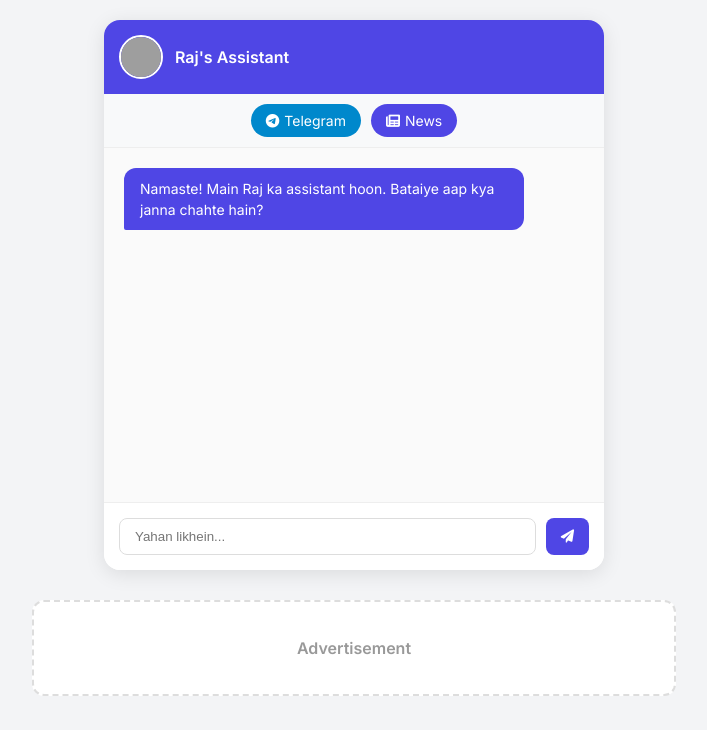
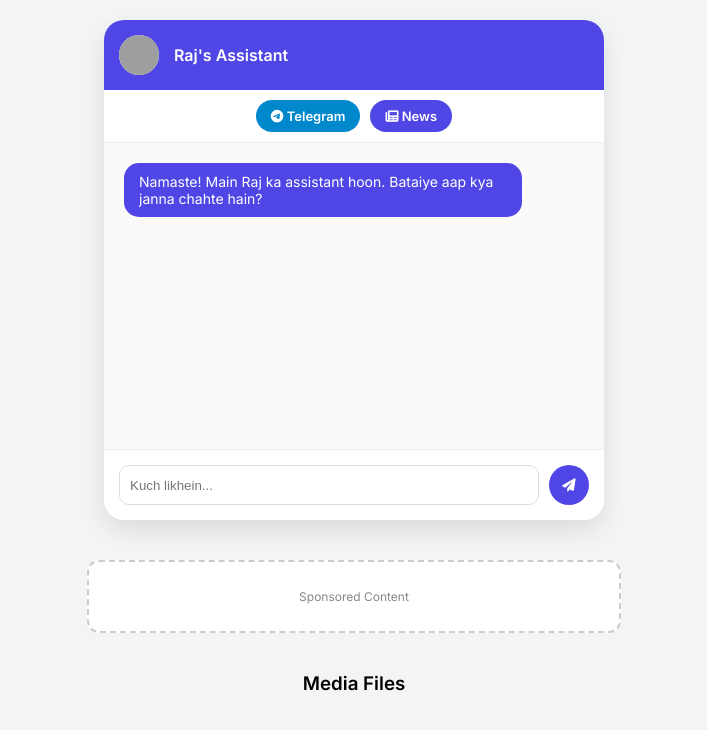
Before and after one commit to rajdev1009/Rajdev-site, a Flask app: page / in a window 1280 px wide. Shown: the top 730 px of the page, without its empty margins (286-993 px from the left). Run offline with Flask 3, Linux system fonts and the light colour scheme; grey boxes are pictures that could not be loaded.

Commit message:
Update index.html

```diff
--- a/templates/index.html
+++ b/templates/index.html
@@ -7,96 +7,86 @@
     <link href="https://fonts.googleapis.com/css2?family=Inter:wght@400;600&display=swap" rel="stylesheet">
     <link rel="stylesheet" href="https://cdnjs.cloudflare.com/ajax/libs/font-awesome/6.0.0/css/all.min.css">
     <style>
-        :root { --primary: #4f46e5; --bg: #f3f4f6; --telegram: #0088cc; }
+        :root { --primary: #4f46e5; --bg: #f3f4f6; --tg: #0088cc; }
         body { font-family: 'Inter', sans-serif; background: var(--bg); margin: 0; padding: 20px; display: flex; flex-direction: column; align-items: center; }
 
-        /* Chat Design */
-        .chat-container { width: 100%; max-width: 500px; height: 550px; background: white; border-radius: 16px; box-shadow: 0 4px 20px rgba(0,0,0,0.1); display: flex; flex-direction: column; overflow: hidden; }
-        .header { background: var(--primary); color: white; padding: 15px; display: flex; align-items: center; gap: 12px; }
-        .header img { width: 40px; height: 40px; border-radius: 50%; border: 2px solid white; }
+        /* Chat Box */
+        .chat-card { width: 100%; max-width: 500px; height: 500px; background: white; border-radius: 20px; box-shadow: 0 10px 25px rgba(0,0,0,0.1); display: flex; flex-direction: column; overflow: hidden; margin-bottom: 20px; }
+        .header { background: var(--primary); color: white; padding: 15px; display: flex; align-items: center; gap: 15px; }
+        .header img { width: 40px; height: 40px; border-radius: 50%; background: #fff; }
 
-        /* Links Section */
-        .links-bar { padding: 10px; display: flex; gap: 10px; justify-content: center; background: #f8f9fa; border-bottom: 1px solid #eee; }
-        .link-btn { text-decoration: none; color: white; padding: 8px 15px; border-radius: 20px; font-size: 14px; display: flex; align-items: center; gap: 5px; transition: 0.3s; }
-        .tg-btn { background: var(--telegram); }
-        .news-btn { background: var(--primary); }
-        .link-btn:hover { opacity: 0.9; transform: translateY(-2px); }
+        /* Buttons */
+        .links { display: flex; gap: 10px; justify-content: center; padding: 10px; background: #fff; border-bottom: 1px solid #eee; }
+        .btn { text-decoration: none; color: white; padding: 8px 15px; border-radius: 20px; font-size: 13px; font-weight: 600; }
+        .btn-tg { background: var(--tg); }
+        .btn-news { background: var(--primary); }
 
         #chat-box { flex: 1; padding: 20px; overflow-y: auto; display: flex; flex-direction: column; gap: 10px; background: #fafafa; }
-        .msg { padding: 10px 16px; border-radius: 12px; font-size: 14px; max-width: 80%; line-height: 1.5; }
-        .bot { background: var(--primary); color: white; align-self: flex-start; border-bottom-left-radius: 2px; }
-        .user { background: #e5e7eb; color: #1f2937; align-self: flex-end; border-bottom-right-radius: 2px; }
+        .msg { padding: 10px 15px; border-radius: 15px; font-size: 14px; max-width: 80%; }
+        .bot { background: var(--primary); color: white; align-self: flex-start; }
+        .user { background: #e2e2e2; color: #333; align-self: flex-end; }
 
-        .input-box { padding: 15px; background: white; border-top: 1px solid #eee; display: flex; gap: 10px; }
-        input { flex: 1; border: 1px solid #ddd; padding: 10px 15px; border-radius: 8px; outline: none; }
-        button { background: var(--primary); color: white; border: none; padding: 10px 15px; border-radius: 8px; cursor: pointer; }
+        .input-area { padding: 15px; border-top: 1px solid #eee; display: flex; gap: 10px; background: white; }
+        input { flex: 1; border: 1px solid #ddd; padding: 10px; border-radius: 10px; outline: none; }
+        .send-btn { background: var(--primary); color: white; border: none; width: 40px; height: 40px; border-radius: 50%; cursor: pointer; }
 
-        /* Ad Container Style */
-        .ad-container { width: 100%; max-width: 600px; margin: 30px 0; padding: 20px; background: white; border-radius: 12px; text-align: center; border: 2px dashed #ddd; }
+        /* Ads Container */
+        .ad-box { width: 100%; max-width: 500px; margin: 20px 0; background: #fff; border: 2px dashed #ccc; border-radius: 12px; padding: 15px; text-align: center; }
 
-        /* Gallery Design (SINGLE COLUMN LAYOUT) */
-        .gallery-wrap { width: 100%; max-width: 600px; }
-        .grid { display: flex; flex-direction: column; gap: 25px; } /* Flex column for single layout */
-        .card { background: white; border-radius: 16px; overflow: hidden; box-shadow: 0 4px 15px rgba(0,0,0,0.08); transition: 0.3s; }
-        .card:hover { transform: translateY(-5px); box-shadow: 0 8px 25px rgba(0,0,0,0.15); }
-        .card img { width: 100%; height: auto; object-fit: cover; display: block; } /* Height auto for full image */
+        /* Gallery - Single Column (Lamba Layout) */
+        .gallery { width: 100%; max-width: 500px; display: flex; flex-direction: column; gap: 20px; }
+        .card { background: white; border-radius: 15px; overflow: hidden; box-shadow: 0 4px 10px rgba(0,0,0,0.05); }
+        .card img { width: 100%; height: auto; display: block; }
         .card-info { padding: 15px; }
-        .card-id { color: var(--primary); font-weight: bold; font-size: 14px; }
-        .card-text { font-size: 15px; color: #4b5563; margin-top: 8px; line-height: 1.4; }
+        .card-title { color: var(--primary); font-weight: bold; }
     </style>
 </head>
 <body>
 
-    <div class="chat-container">
+    <div class="chat-card">
         <div class="header">
             <img src="{{ avatar }}" alt="Agent">
             <div><strong>{{ name }}</strong></div>
         </div>
-
-        <div class="links-bar">
-            <a href="{{ telegram_link }}" target="_blank" class="link-btn tg-btn"><i class="fab fa-telegram"></i> Telegram</a>
-            <a href="{{ news_link }}" target="_blank" class="link-btn news-btn"><i class="fas fa-newspaper"></i> News</a>
+        <div class="links">
+            <a href="{{ telegram_link }}" class="btn btn-tg"><i class="fab fa-telegram"></i> Telegram</a>
+            <a href="{{ news_link }}" class="btn btn-news"><i class="fas fa-newspaper"></i> News</a>
         </div>
-
         <div id="chat-box">
             <div class="msg bot">Namaste! Main Raj ka assistant hoon. Bataiye aap kya janna chahte hain?</div>
         </div>
-        <div class="input-box">
-            <input type="text" id="user-input" placeholder="Yahan likhein...">
-            <button onclick="send()"><i class="fas fa-paper-plane"></i></button>
+        <div class="input-area">
+            <input type="text" id="user-input" placeholder="Kuch likhein...">
+            <button class="send-btn" onclick="send()"><i class="fas fa-paper-plane"></i></button>
         </div>
     </div>
 
-    <div class="ad-container">
-        <p style="color: #999; font-weight: 600;">Advertisement</p>
+    <div class="ad-box">
+        <p style="font-size: 12px; color: #888;">Sponsored Content</p>
         </div>
 
-    <div class="gallery-wrap">
-        <h2 style="text-align: center; color: #1f2937; margin-bottom: 25px;">Media Files</h2>
-        <div class="grid">
-            {% for photo in photos %}
-            <div class="card">
-                <img src="{{ photo.url }}" alt="Media File {{ photo.id }}">
-                <div class="card-info">
-                    <div class="card-id">#{{ photo.id }}</div>
-                    <div class="card-text">{{ photo.text }}</div>
-                </div>
+    <div class="gallery">
+        <h3 style="text-align: center;">Media Files</h3>
+        {% for photo in photos %}
+        <div class="card">
+            <img src="{{ photo.url }}" alt="Photo">
+            <div class="card-info">
+                <span class="card-title">#{{ photo.id }}</span>
+                <p style="margin: 5px 0; font-size: 14px;">{{ photo.text }}</p>
             </div>
-            {% endfor %}
         </div>
+        {% endfor %}
     </div>
 
     <script>
         async function send() {
             const input = document.getElementById('user-input');
             const chatBox = document.getElementById('chat-box');
-            if (!input.value) return;
-
+            if(!input.value) return;
             chatBox.innerHTML += `<div class="msg user">${input.value}</div>`;
             const msg = input.value;
             input.value = '';
             chatBox.scrollTop = chatBox.scrollHeight;
-
             try {
                 const res = await fetch('/chat', {
                     method: 'POST',
@@ -105,14 +95,9 @@
                 });
                 const data = await res.json();
                 chatBox.innerHTML += `<div class="msg bot">${data.reply}</div>`;
-            } catch (e) {
-                chatBox.innerHTML += `<div class="msg bot">Connection error.</div>`;
-            }
-            chatBox.scrollTop = chatBox.scrollHeight;
+                chatBox.scrollTop = chatBox.scrollHeight;
+            } catch(e) {}
         }
-        document.getElementById('user-input').addEventListener('keypress', function (e) {
-            if (e.key === 'Enter') send();
-        });
     </script>
 </body>
 </html>
```
